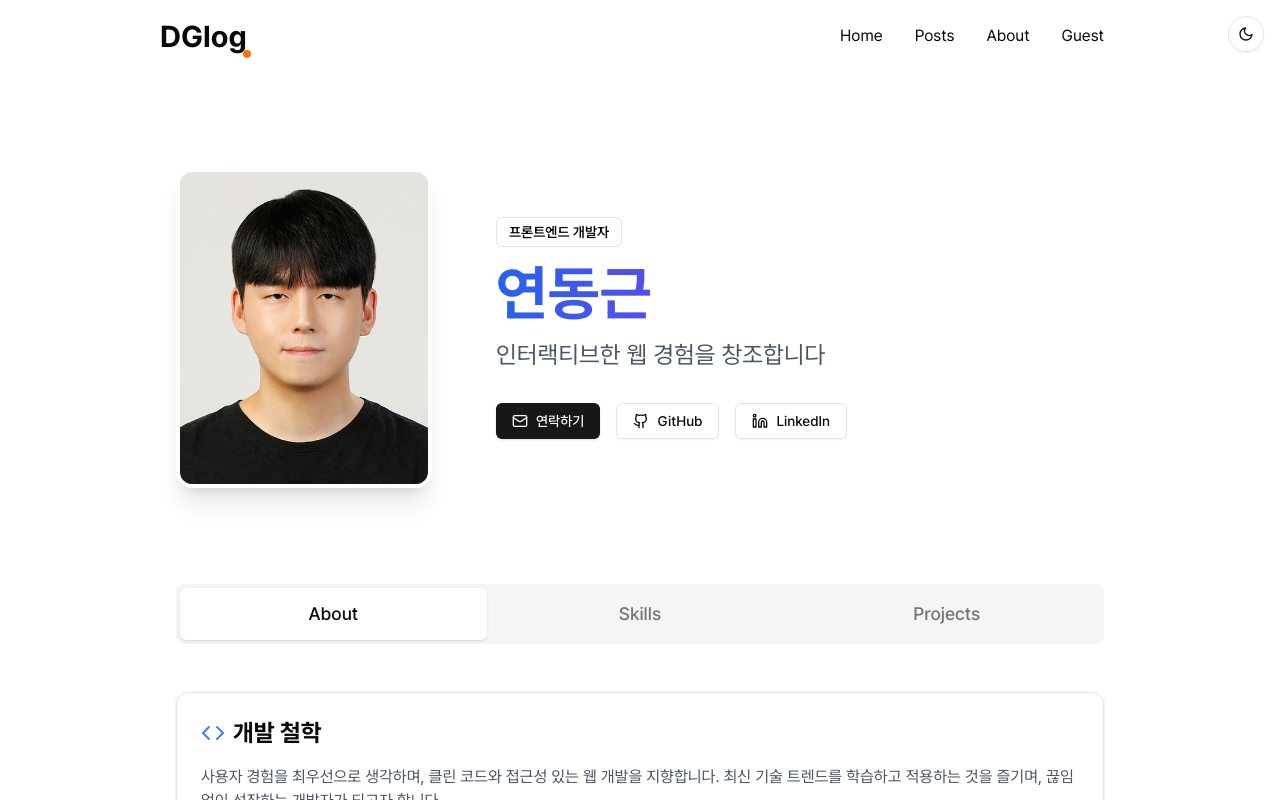
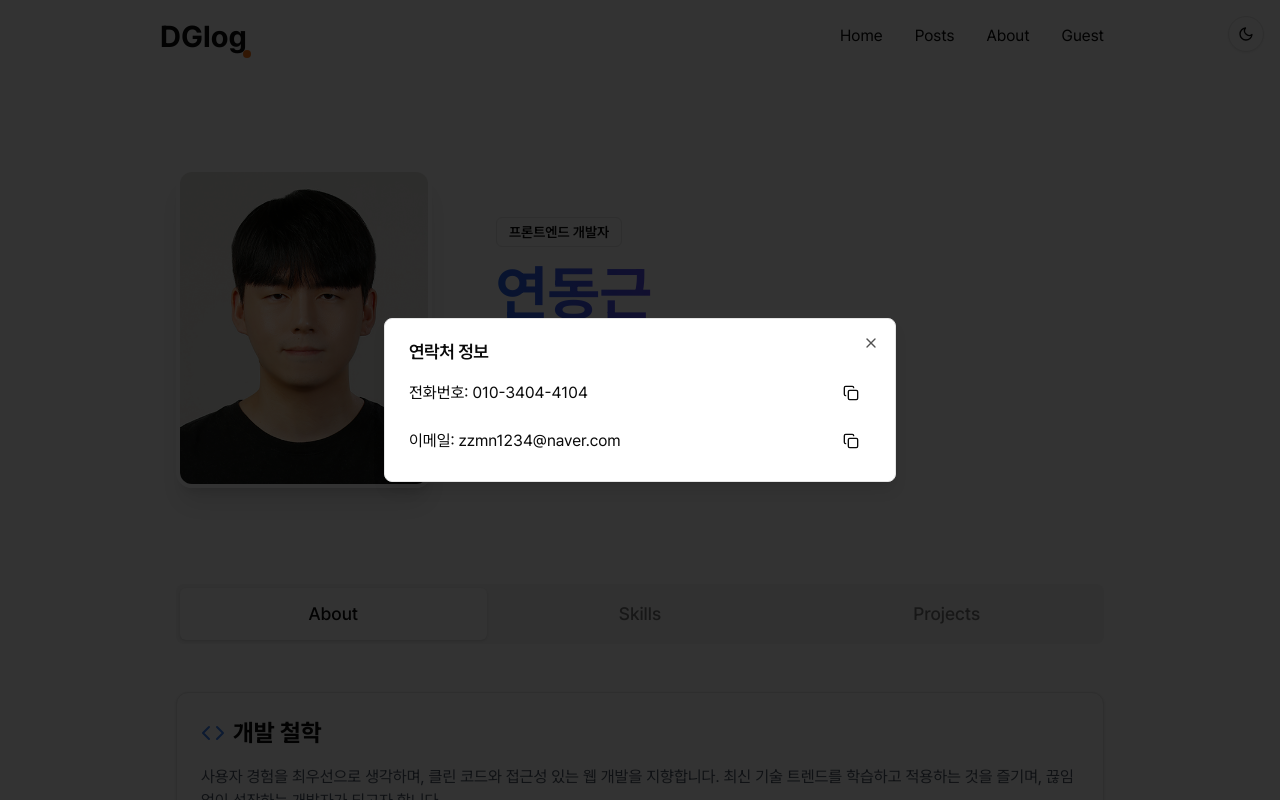
Before and after one commit to YEONDG/dglog, a Next.js app: page / in a window 1280 px wide. Both pictures are taken after a click on the button "연락하기". Shown: the top 800 px of the page. Built offline with nearby package versions, Linux system fonts and the light colour scheme.

Commit message:
feat: social btn 수정

```diff
--- a/components/home/social-buttons.tsx
+++ b/components/home/social-buttons.tsx
@@ -1,22 +1,58 @@
 'use client';
 
 import { Button } from '@/components/ui/button';
-import { Github, Linkedin, Mail } from 'lucide-react';
+import { Github, Mail, Copy } from 'lucide-react';
+import { Dialog, DialogContent, DialogHeader, DialogTitle, DialogTrigger } from '@/components/ui/dialog';
+import { toast } from 'sonner';
 
 export const SocialButtons = () => {
+  const contactInfo = {
+    phone: '010-3404-4104',
+    email: 'zzmn1234@naver.com',
+  };
+
+  const handleCopy = (text: string, type: '전화번호' | '이메일') => {
+    navigator.clipboard.writeText(text);
+    toast.success(`${type}가 복사되었습니다!`);
+  };
+
   return (
     <div className='flex flex-wrap justify-center lg:justify-start gap-4'>
-      <Button className='flex items-center gap-2'>
-        <Mail size={16} />
-        연락하기
-      </Button>
-      <Button variant='outline' className='flex items-center gap-2'>
+      <Dialog>
+        <DialogTrigger asChild>
+          <Button className='flex items-center gap-2'>
+            <Mail size={16} />
+            연락하기
+          </Button>
+        </DialogTrigger>
+        <DialogContent>
+          <DialogHeader>
+            <DialogTitle>연락처 정보</DialogTitle>
+          </DialogHeader>
+          <div className='space-y-4'>
+            <div className='flex items-center justify-between'>
+              <span>전화번호: {contactInfo.phone}</span>
+              <Button variant='ghost' size='sm' onClick={() => handleCopy(contactInfo.phone, '전화번호')}>
+                <Copy size={16} />
+              </Button>
+            </div>
+            <div className='flex items-center justify-between'>
+              <span>이메일: {contactInfo.email}</span>
+              <Button variant='ghost' size='sm' onClick={() => handleCopy(contactInfo.email, '이메일')}>
+                <Copy size={16} />
+              </Button>
+            </div>
+          </div>
+        </DialogContent>
+      </Dialog>
+
+      <Button
+        variant='outline'
+        className='flex items-center gap-2'
+        onClick={() => window.open('https://github.com/YEONDG', '_blank')}
+      >
         <Github size={16} />
         GitHub
-      </Button>
-      <Button variant='outline' className='flex items-center gap-2'>
-        <Linkedin size={16} />
-        LinkedIn
       </Button>
     </div>
   );
--- /dev/null
+++ b/components/ui/dialog.tsx
@@ -0,0 +1,122 @@
+"use client"
+
+import * as React from "react"
+import * as DialogPrimitive from "@radix-ui/react-dialog"
+import { X } from "lucide-react"
+
+import { cn } from "@/lib/utils"
+
+const Dialog = DialogPrimitive.Root
+
+const DialogTrigger = DialogPrimitive.Trigger
+
+const DialogPortal = DialogPrimitive.Portal
+
+const DialogClose = DialogPrimitive.Close
+
+const DialogOverlay = React.forwardRef<
+  React.ElementRef<typeof DialogPrimitive.Overlay>,
+  React.ComponentPropsWithoutRef<typeof DialogPrimitive.Overlay>
+>(({ className, ...props }, ref) => (
+  <DialogPrimitive.Overlay
+    ref={ref}
+    className={cn(
+      "fixed inset-0 z-50 bg-black/80  data-[state=open]:animate-in data-[state=closed]:animate-out data-[state=closed]:fade-out-0 data-[state=open]:fade-in-0",
+      className
+    )}
+    {...props}
+  />
+))
+DialogOverlay.displayName = DialogPrimitive.Overlay.displayName
+
+const DialogContent = React.forwardRef<
+  React.ElementRef<typeof DialogPrimitive.Content>,
+  React.ComponentPropsWithoutRef<typeof DialogPrimitive.Content>
+>(({ className, children, ...props }, ref) => (
+  <DialogPortal>
+    <DialogOverlay />
+    <DialogPrimitive.Content
+      ref={ref}
+      className={cn(
+        "fixed left-[50%] top-[50%] z-50 grid w-full max-w-lg translate-x-[-50%] translate-y-[-50%] gap-4 border bg-background p-6 shadow-lg duration-200 data-[state=open]:animate-in data-[state=closed]:animate-out data-[state=closed]:fade-out-0 data-[state=open]:fade-in-0 data-[state=closed]:zoom-out-95 data-[state=open]:zoom-in-95 data-[state=closed]:slide-out-to-left-1/2 data-[state=closed]:slide-out-to-top-[48%] data-[state=open]:slide-in-from-left-1/2 data-[state=open]:slide-in-from-top-[48%] sm:rounded-lg",
+        className
+      )}
+      {...props}
+    >
+      {children}
+      <DialogPrimitive.Close className="absolute right-4 top-4 rounded-sm opacity-70 ring-offset-background transition-opacity hover:opacity-100 focus:outline-none focus:ring-2 focus:ring-ring focus:ring-offset-2 disabled:pointer-events-none data-[state=open]:bg-accent data-[state=open]:text-muted-foreground">
+        <X className="h-4 w-4" />
+        <span className="sr-only">Close</span>
+      </DialogPrimitive.Close>
+    </DialogPrimitive.Content>
+  </DialogPortal>
+))
+DialogContent.displayName = DialogPrimitive.Content.displayName
+
+const DialogHeader = ({
+  className,
+  ...props
+}: React.HTMLAttributes<HTMLDivElement>) => (
+  <div
+    className={cn(
+      "flex flex-col space-y-1.5 text-center sm:text-left",
+      className
+    )}
+    {...props}
+  />
+)
+DialogHeader.displayName = "DialogHeader"
+
+const DialogFooter = ({
+  className,
+  ...props
+}: React.HTMLAttributes<HTMLDivElement>) => (
+  <div
+    className={cn(
+      "flex flex-col-reverse sm:flex-row sm:justify-end sm:space-x-2",
+      className
+    )}
+    {...props}
+  />
+)
+DialogFooter.displayName = "DialogFooter"
+
+const DialogTitle = React.forwardRef<
+  React.ElementRef<typeof DialogPrimitive.Title>,
+  React.ComponentPropsWithoutRef<typeof DialogPrimitive.Title>
+>(({ className, ...props }, ref) => (
+  <DialogPrimitive.Title
+    ref={ref}
+    className={cn(
+      "text-lg font-semibold leading-none tracking-tight",
+      className
+    )}
+    {...props}
+  />
+))
+DialogTitle.displayName = DialogPrimitive.Title.displayName
+
+const DialogDescription = React.forwardRef<
+  React.ElementRef<typeof DialogPrimitive.Description>,
+  React.ComponentPropsWithoutRef<typeof DialogPrimitive.Description>
+>(({ className, ...props }, ref) => (
+  <DialogPrimitive.Description
+    ref={ref}
+    className={cn("text-sm text-muted-foreground", className)}
+    {...props}
+  />
+))
+DialogDescription.displayName = DialogPrimitive.Description.displayName
+
+export {
+  Dialog,
+  DialogPortal,
+  DialogOverlay,
+  DialogTrigger,
+  DialogClose,
+  DialogContent,
+  DialogHeader,
+  DialogFooter,
+  DialogTitle,
+  DialogDescription,
+}
```
